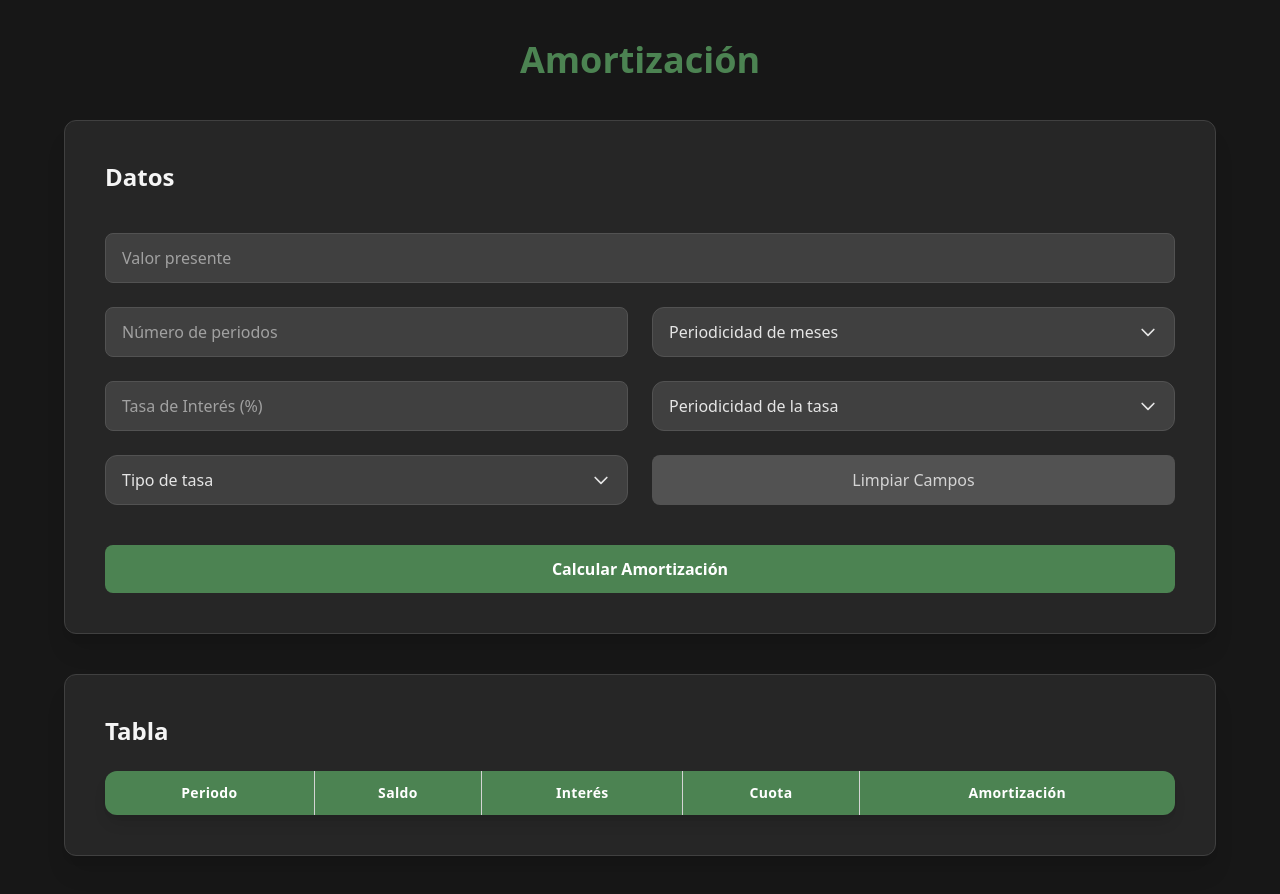
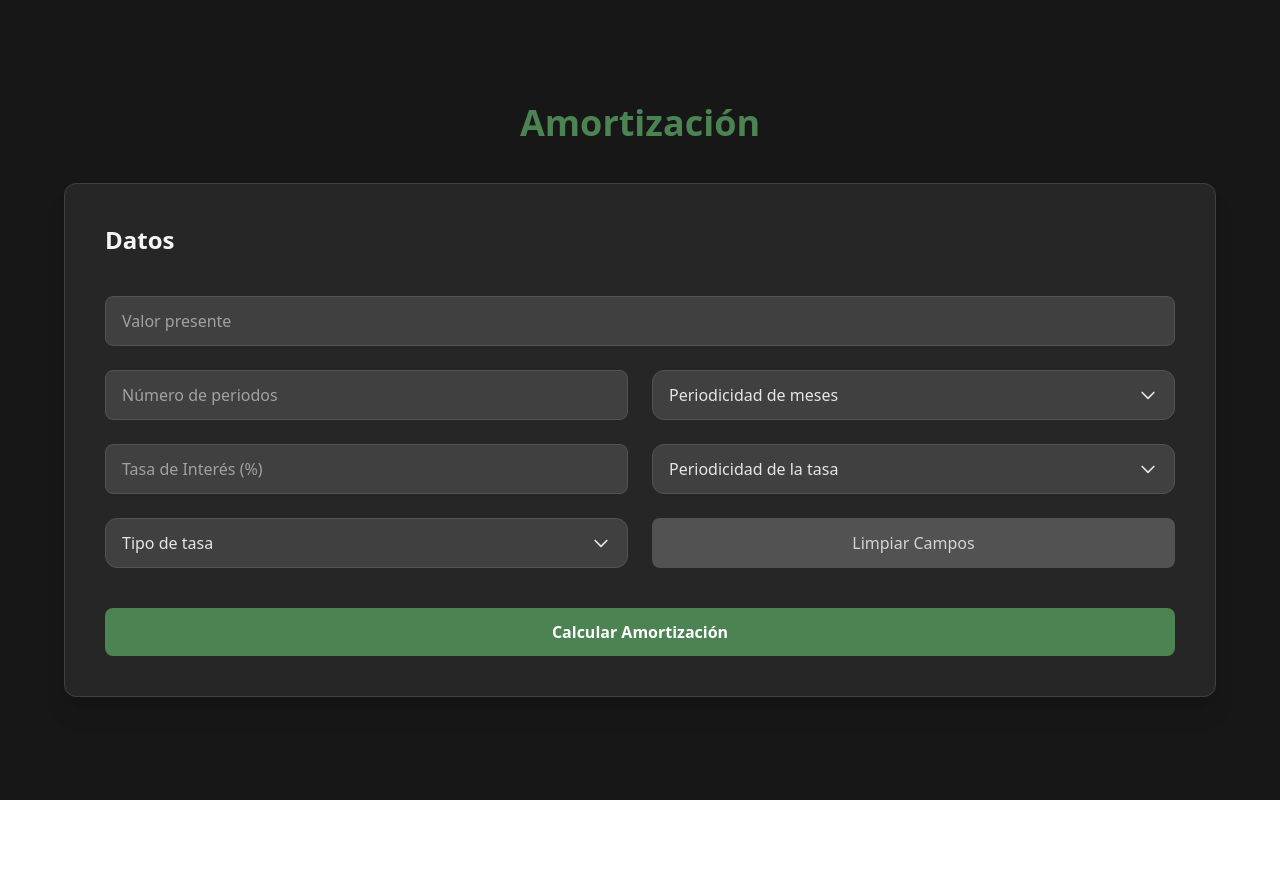
Before and after one commit to MONTESDANIEL/interes-compuesto, a React (Vite) app: page /amortization in a window 1280 px wide. After the commit the page ends 800 px from the top, so only its background shows below. Built offline with nearby package versions, Linux system fonts and the light colour scheme.

Commit message:
feat: Improve Amortization component UI and add favicon

```diff
--- a/index.html
+++ b/index.html
@@ -1,10 +1,11 @@
-<!doctype html>
+<!DOCTYPE html>
 <html lang="en">
   <head>
     <meta charset="UTF-8" />
     <link rel="icon" type="image/svg+xml" href="/vite.svg" />
     <meta name="viewport" content="width=device-width, initial-scale=1.0" />
-    <title>interes-compuesto</title>
+    <link rel="icon" type="image/svg+xml" href="/favicon.svg" />
+    <title>Interes Compuesto</title>
   </head>
   <body>
     <div id="root"></div>
--- a/src/pages/Amortization.tsx
+++ b/src/pages/Amortization.tsx
@@ -14,6 +14,7 @@ export interface AmortizacionRow {
 
 const Amortization: React.FC = () => {
   const [tipoValor, setTipoValor] = useState<"normal" | "anticipado" | "">("");
+  const [tableVisibility, setTableVisibility] = useState(false);
   const [valorPresente, setValorPresente] = useState<string>("");
   const [tasa, setTasa] = useState<string>("");
   const [periodicidadMes, setPeriodicidadMes] = useState<string>("");
@@ -124,6 +125,7 @@ const Amortization: React.FC = () => {
   const handleSubmit = (e: React.FormEvent) => {
     e.preventDefault();
     calcular();
+    setTableVisibility(true);
   };
 
   const clearForm = () => {
@@ -135,11 +137,12 @@ const Amortization: React.FC = () => {
     setTipoValor("");
     setTipoTasa("");
     setTabla([]);
+    setTableVisibility(true);
   };
 
   return (
-    <div className="min-h-screen bg-neutral-900 text-neutral-100 px-4">
-      <div className="max-w-6xl mx-auto flex flex-col gap-10 py-10">
+    <div className="flex justify-center items-center min-h-screen bg-neutral-900 text-neutral-100 p-5">
+      <div className="max-w-6xl mx-auto flex flex-col w-full gap-10">
         {/* TÍTULO */}
         <h1 className="text-4xl font-bold text-center text-primary">
           Amortización
@@ -228,11 +231,12 @@ const Amortization: React.FC = () => {
           </button>
         </div>
 
-        {/* TABLA */}
-        <div className="bg-neutral-800 border border-neutral-700 rounded-xl shadow-xl p-10">
-          <h1 className="text-2xl font-semibold mb-6">Tabla</h1>
-          <AmortizationTable tabla={tabla} />
-        </div>
+        {Array.isArray(tabla) && tabla.length > 0 && (
+          <div className="bg-neutral-800 border border-neutral-700 rounded-xl shadow-xl p-10">
+            <h1 className="text-2xl font-semibold mb-6">Tabla</h1>
+            <AmortizationTable tabla={tabla} />
+          </div>
+        )}
       </div>
     </div>
   );
```
Also changed, not shown: public/favicon.svg (added).
